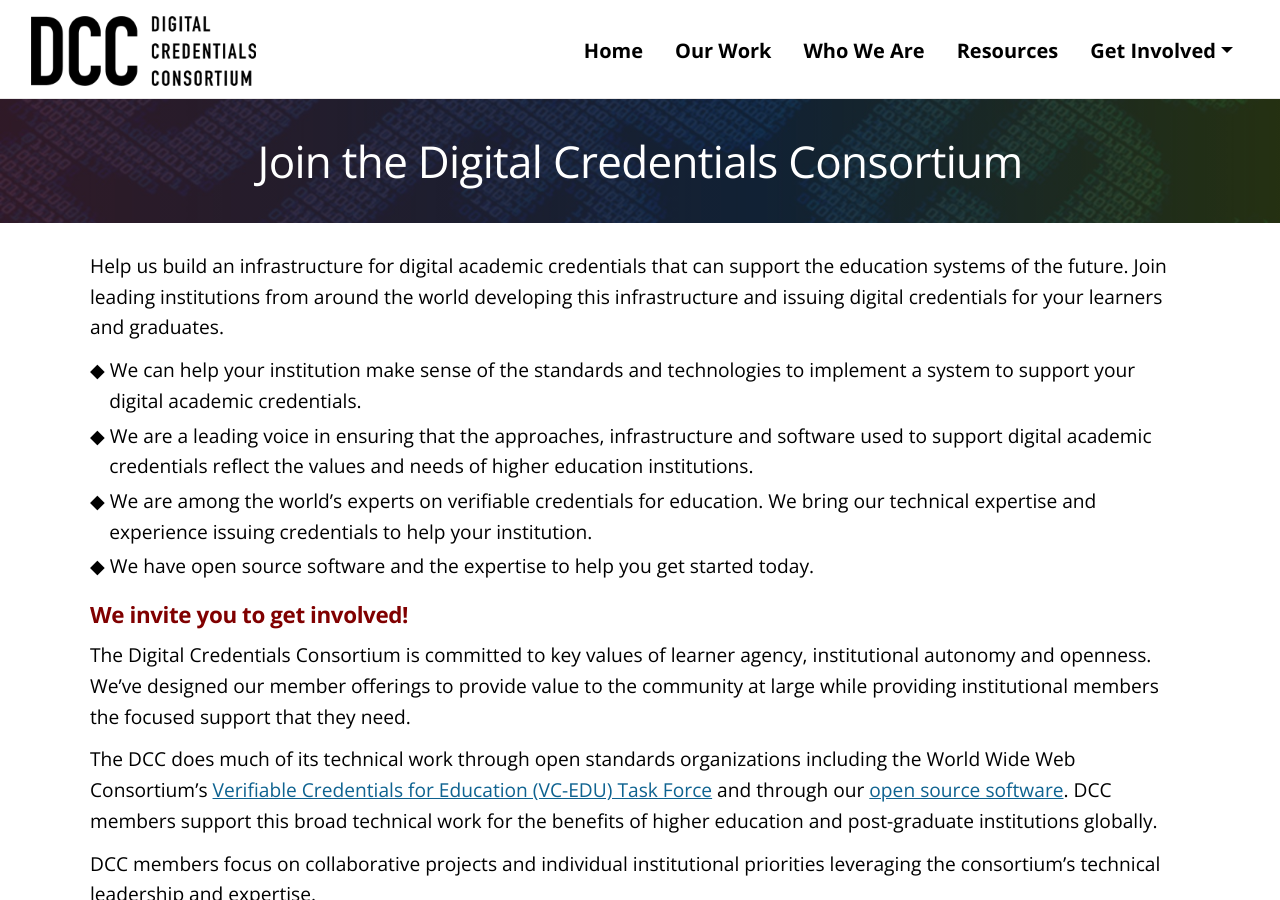
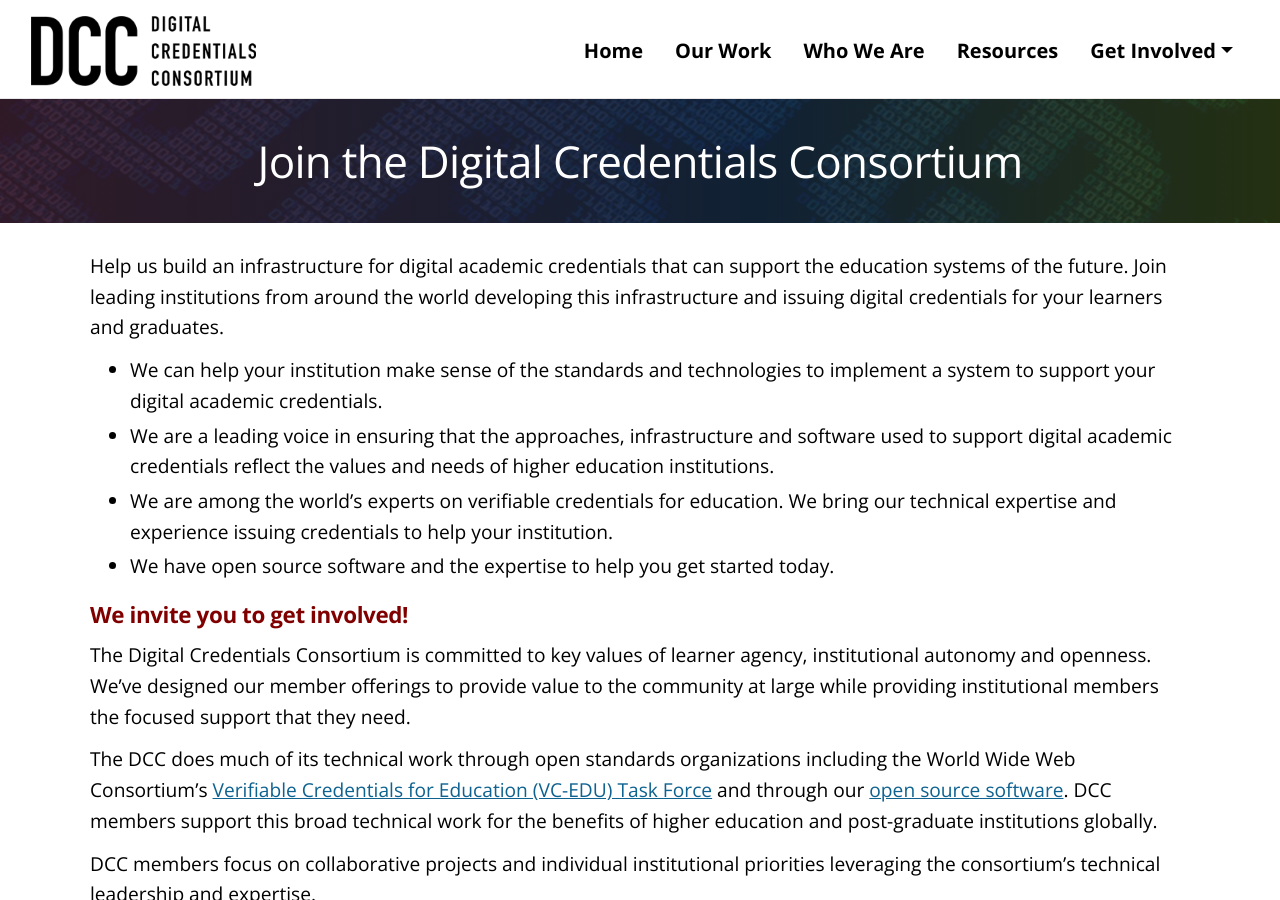
Before and after one commit to digitalcredentials/dcc-website, a Jekyll site: the page built from membership.md, in a window 1280 px wide and 900 px high. Built offline with Jekyll 4.4.1, drawn with Linux system fonts in a browser that asks for light colours.

Commit message:
Changed diamond bullet points back to regular bullets

```diff
--- a/membership.md
+++ b/membership.md
@@ -5,11 +5,10 @@
 
 Help us build an infrastructure for digital academic credentials that can support the education systems of the future. Join leading institutions from around the world developing this infrastructure and issuing digital credentials for your learners and graduates.
 
-* ◆ We can help your institution make sense of the standards and technologies to implement a system to support your digital academic credentials.
-* ◆ We are a leading voice in ensuring that the approaches, infrastructure and software used to support digital academic credentials reflect the values and needs of higher education institutions.
-* ◆ We are among the world’s experts on verifiable credentials for education. We bring our technical expertise and experience issuing credentials to help your institution.
-* ◆ We have open source software and the expertise to help you get started today.
-{: .bullets-special}
+* We can help your institution make sense of the standards and technologies to implement a system to support your digital academic credentials.
+* We are a leading voice in ensuring that the approaches, infrastructure and software used to support digital academic credentials reflect the values and needs of higher education institutions.
+* We are among the world’s experts on verifiable credentials for education. We bring our technical expertise and experience issuing credentials to help your institution.
+* We have open source software and the expertise to help you get started today.
 
 ## We invite you to get involved!
 
```
